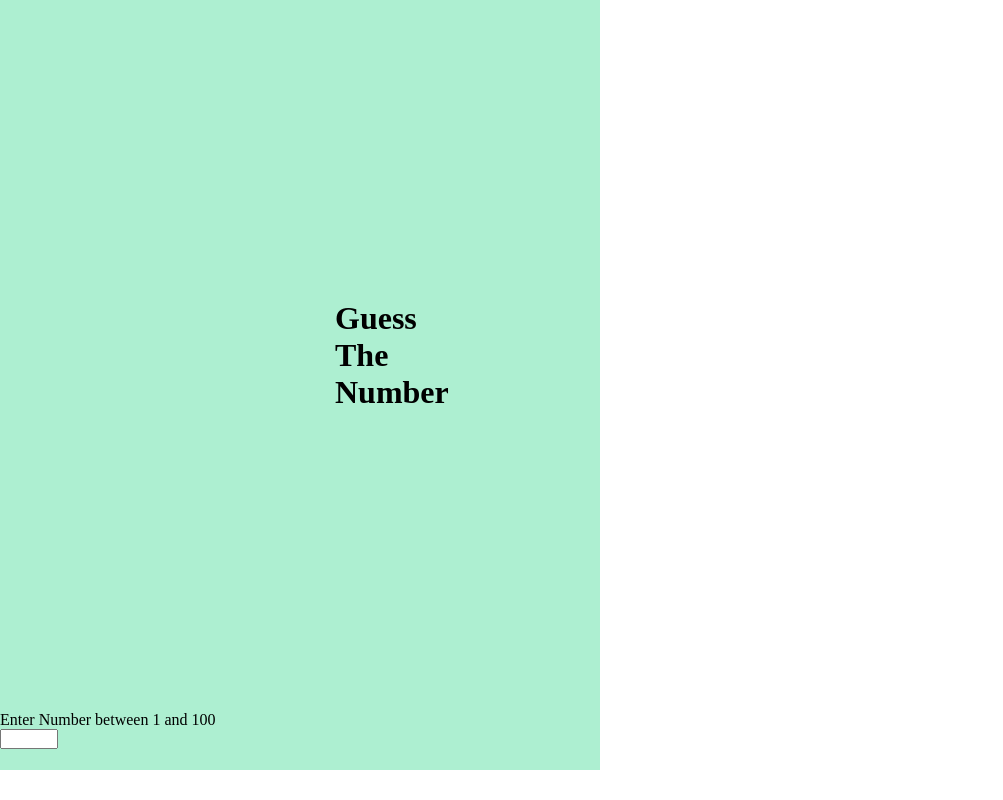
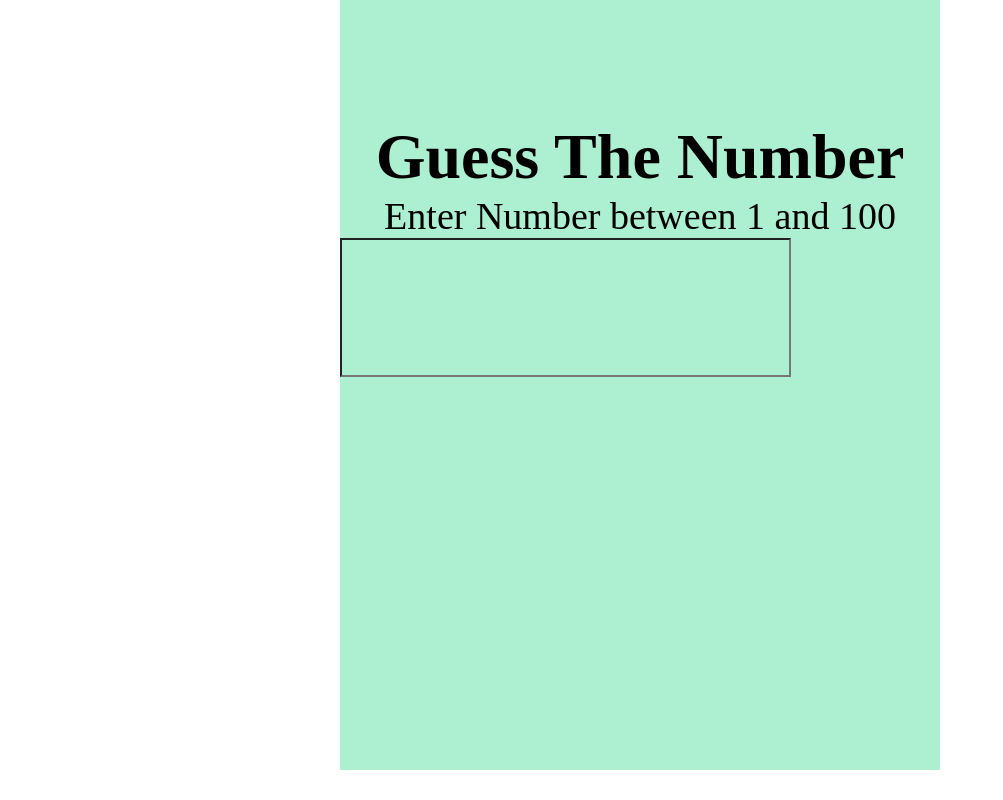
Before and after one commit to Saurabh-Sharma24/learningJS, a plain HTML site: page personal-projects/guess-the-number/index.html in a window 1280 px wide. Shown: the whole page, without its empty margins (0-1003 px from the left). Drawn offline with Linux system fonts and the light colour scheme; a web font is replaced by a local one.

Commit message:
some changes

```diff
--- a/personal-projects/guess-the-number/index.html
+++ b/personal-projects/guess-the-number/index.html
@@ -14,7 +14,7 @@
         <h1>Guess The Number</h1>
         <p id="number-range">Enter Number between 1 and 100</p>
         <form action="./index.html">
-            <input type="number" min="1" max="100">
+            <input type="'submit" id="user-input">
         </form>
         <p id="message"></p>
         <p id="left-guesses"></p>
--- a/personal-projects/guess-the-number/style.css
+++ b/personal-projects/guess-the-number/style.css
@@ -8,9 +8,25 @@
     height: 770px;
     background-color: #ADEFD1;
     position: relative;
+    margin: 0 auto;
 }
 h1{
+    font-size: 64px;
     text-align: center;
-    padding: 300px 335px;
+    padding-top: 20%;
 
 }
+#number-range{
+    font-size: 38px;
+    text-align: center;
+    padding: 5px auto;
+}
+
+#user-input{
+    font-size: 38px;
+
+    padding: 10px 30px;
+    background-color: transparent;
+    width: 387px;
+    height: 115px;
+}
```
